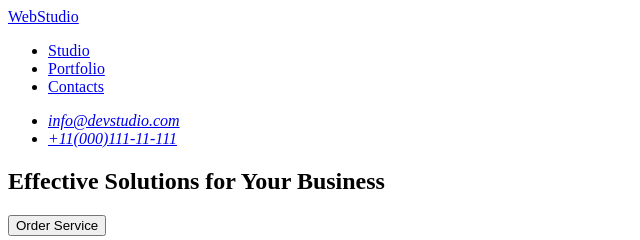
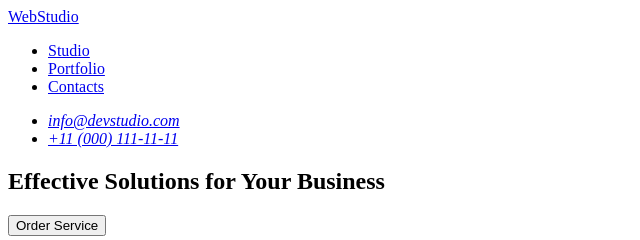
Before and after one commit to annisdeddd/goit-markup-hw-01, a plain HTML site: page index.html in a window 1280 px wide. Shown: the top 240 px of the page, 0-640 px from the left. Drawn offline with Linux system fonts and the light colour scheme.

Commit message:
Update index.html

```diff
--- a/index.html
+++ b/index.html
@@ -28,7 +28,7 @@
             <a href="mailto:info@devstudio.com">info@devstudio.com</a>
           </li>
           <li>
-            <a href="tel:+110001111111">+11(000)111-11-111</a>
+            <a href="tel:+110001111111">+11 (000) 111-11-11</a>
           </li>
         </ul>
       </address>
```
